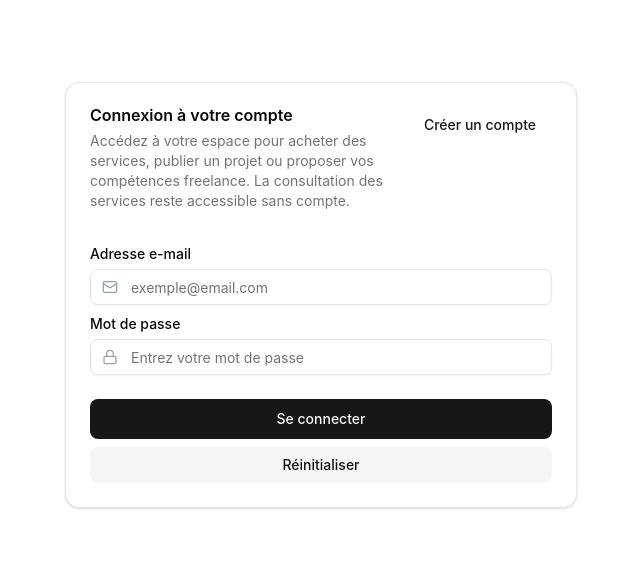
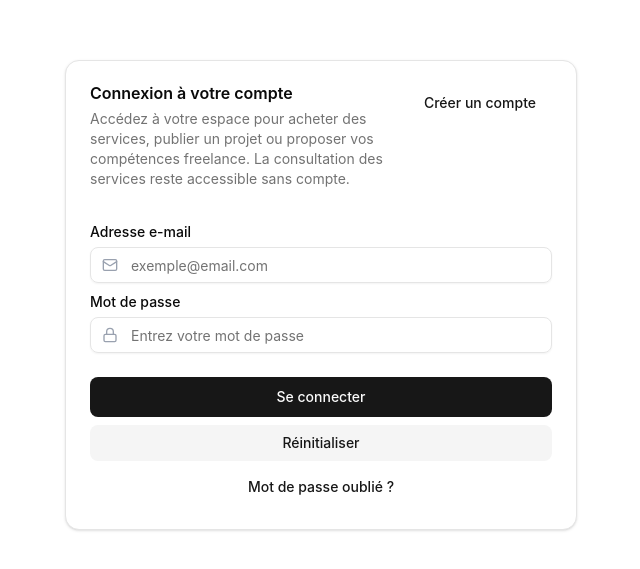
Before and after one commit to yi3za/digitalgardn-frontend, a React (Vite) app: page /login in a window 1280 px wide. Shown: the part 105-674 px from the top of the page, without its empty margins (319-959 px from the left). Built offline with nearby package versions, Linux system fonts and the light colour scheme.

Commit message:
feat(login): ajouter le lien 'Mot de passe oublie' au formulaire de connexion

```diff
--- a/src/pages/auth/LoginPage.jsx
+++ b/src/pages/auth/LoginPage.jsx
@@ -96,6 +96,11 @@ export function LoginPage() {
         >
           {t("login.actions.reset")}
         </Button>
+        <Link to="/password-reset">
+          <Button variant="link" className="w-full">
+            {t("login.actions.forgotPassword")}
+          </Button>
+        </Link>
       </CardFooter>
     </>
   );
```
